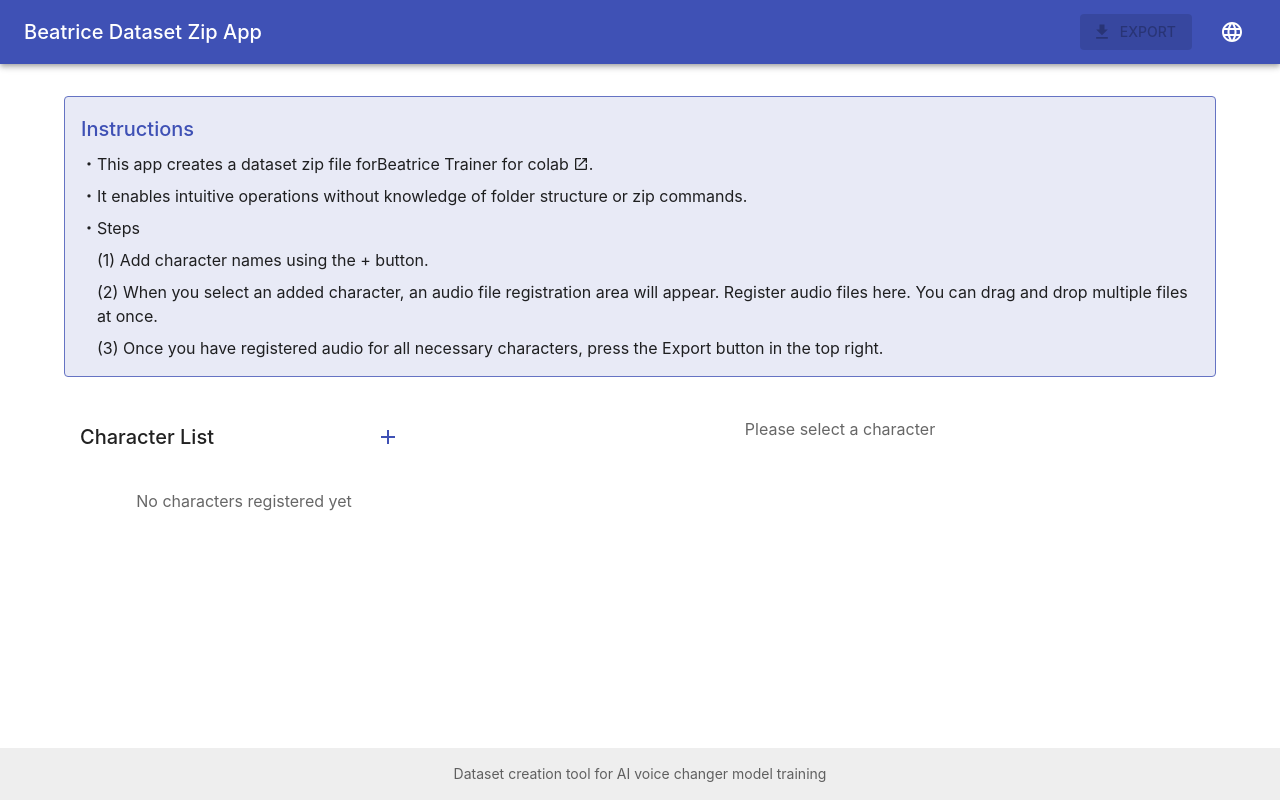
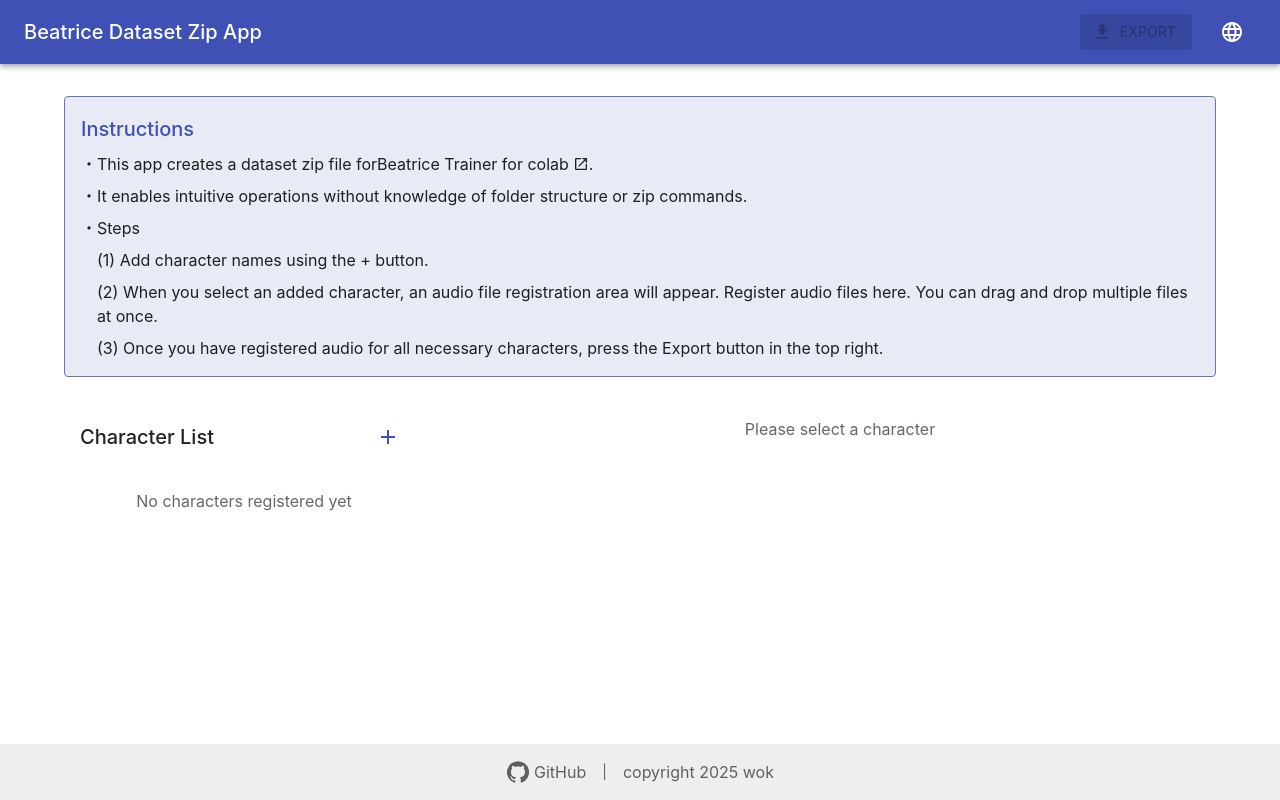
Before and after one commit to w-okada/beatrice-dataset-generator, a React (Vite) app in the folder beatrice-dataset-generator/: page / in a window 1280 px wide. Built offline with nearby package versions, Linux system fonts and the light colour scheme.

Commit message:
GitHubリンクを追加し、著作権情報を表示するためのレイアウトを更新しました。これにより、ユーザーがプロジェクトのリポジトリにアクセスしやすくなりました。

```diff
--- a/beatrice-dataset-generator/src/components/MainLayout.tsx
+++ b/beatrice-dataset-generator/src/components/MainLayout.tsx
@@ -1,7 +1,7 @@
 import { useState } from "react";
 import { useTranslation } from "react-i18next";
 import { Alert, AlertTitle, AppBar, Box, Container, CssBaseline, IconButton, Link, Menu, MenuItem, Paper, Toolbar, Tooltip, Typography } from "@mui/material";
-import { Language as LanguageIcon, OpenInNew as OpenInNewIcon } from "@mui/icons-material";
+import { Language as LanguageIcon, GitHub as GitHubIcon, OpenInNew as OpenInNewIcon } from "@mui/icons-material";
 import { CharacterList } from "./CharacterList";
 import { AudioFileList } from "./AudioFileList";
 import { ExportDataset } from "./ExportDataset";
@@ -177,9 +177,42 @@
                 }}
             >
                 <Container maxWidth="lg">
-                    <Typography variant="body2" color="text.secondary" align="center">
-                        {t("app.description")}
-                    </Typography>
+                    <Box sx={{ display: "flex", justifyContent: "center", alignItems: "center", gap: 2 }}>
+                        <Link
+                            href="https://github.com/w-okada/beatrice-dataset-generator"
+                            target="_blank"
+                            rel="noopener noreferrer"
+                            sx={{
+                                display: "inline-flex",
+                                alignItems: "center",
+                                color: "text.secondary",
+                                textDecoration: "none",
+                                "&:hover": {
+                                    textDecoration: "underline",
+                                },
+                            }}
+                        >
+                            <GitHubIcon sx={{ fontSize: "1.5rem", mr: 0.5 }} />
+                            GitHub
+                        </Link>
+                        <Typography variant="body2" color="text.secondary">
+                            |
+                        </Typography>
+                        <Link
+                            href="https://github.com/w-okada"
+                            target="_blank"
+                            rel="noopener noreferrer"
+                            sx={{
+                                color: "text.secondary",
+                                textDecoration: "none",
+                                "&:hover": {
+                                    textDecoration: "underline",
+                                },
+                            }}
+                        >
+                            copyright 2025 wok
+                        </Link>
+                    </Box>
                 </Container>
             </Box>
         </Box>
```
